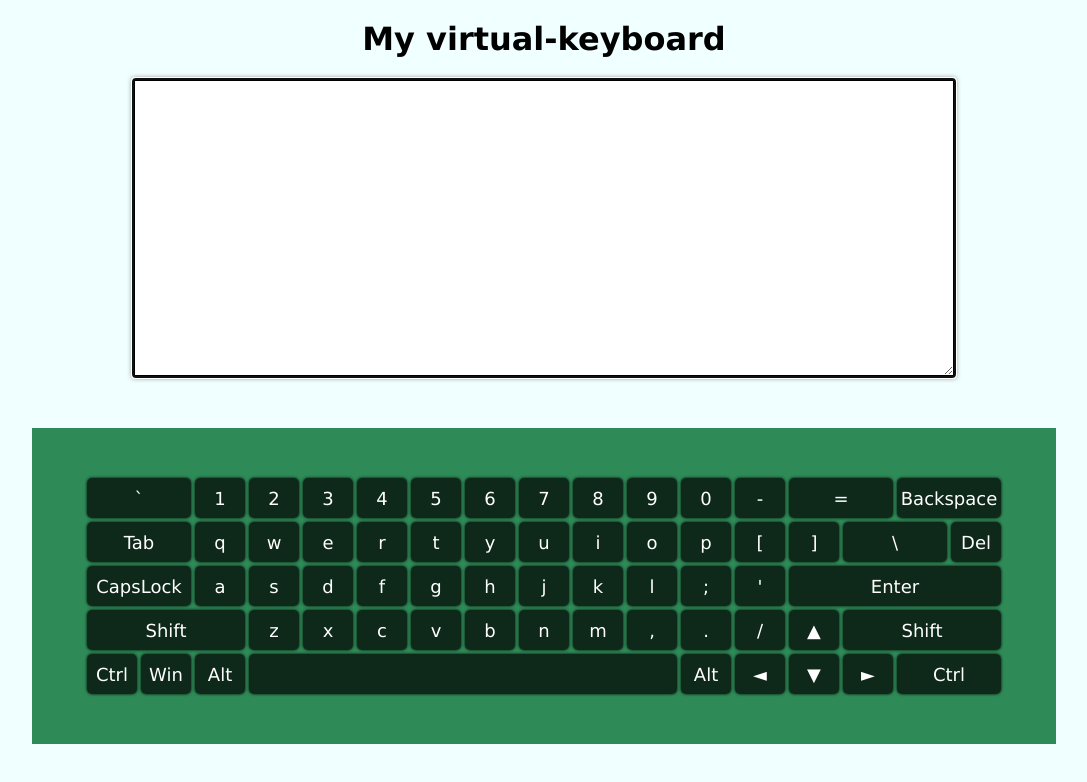
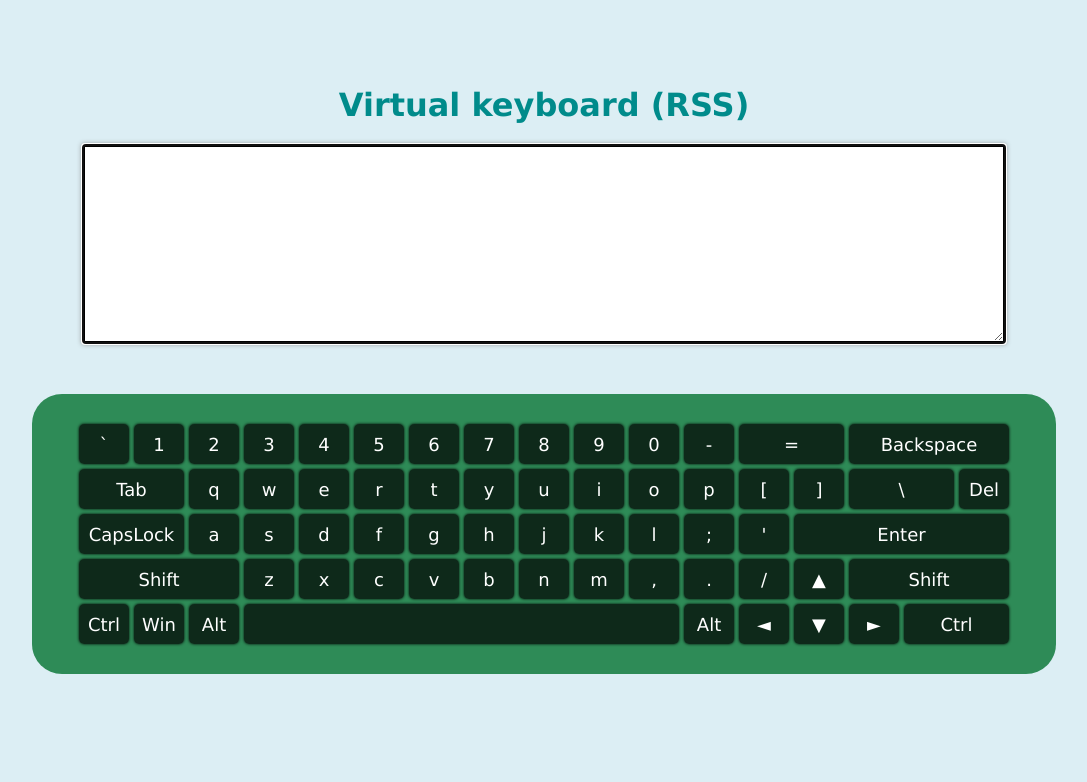
Before and after one commit to takeAmoment/Virtual-keyboard, a plain HTML site: page virtual-keyboard/index.html in a window 1280 px wide. Shown: the whole page, without its empty margins (96-1183 px from the left). Drawn offline with Linux system fonts and the light colour scheme.

Commit message:
feat: change background color body and class active

```diff
--- a/virtual-keyboard/script.js
+++ b/virtual-keyboard/script.js
@@ -2,7 +2,7 @@
 
 const title = document.createElement('div');
 title.className = 'title';
-title.textContent = 'My virtual-keyboard';
+title.textContent = 'Virtual keyboard (RSS)';
 document.body.appendChild(title);
 
 /*--------create textarea--------*/
@@ -31,7 +31,7 @@ let enKeys = {
     '8': 'Digit8',
     '9': 'Digit9',
     '0': 'Digit0',
-    '-': 'NumpadSubtract',
+    '-': 'Minus',
     '=': 'Equal',
     'Backspace': 'Backspace',
     'Tab': 'Tab',
@@ -120,15 +120,7 @@ function createActionOfKey(key, event){
         doCapsLock(key);
     }
 }
-// function removeActive(){
-//     keysArr.forEach(key => {
-//         key.classList.remove('active');
-//         if(key.dataset.key === event.code || key.dataset.key === event.target.dataset.key){
-//             key.classList.add('active');
-//             createActionOfKey(key, event);
-//         }
-//     })
-// }
+
 function addActiveToKey(event){
     keysArr.forEach(key => {
         key.classList.remove('active');
@@ -235,25 +227,9 @@ function isShift(){
             }
         })
     }
-
-
-
 }
-
-
-
-
-// function removeActiveToKey(){
-//     keysArr.forEach(key => {
-//         key.classList.remove('active');
-//     })
-// }
 
 document.addEventListener('keydown', function(event){
     console.log(event.code)
     addActiveToKey(event);
 })
-// document.addEventListener('keyup', function(event){
-//     console.log(event.code)
-//     removeActiveToKey(event);
-// })
--- a/virtual-keyboard/style.css
+++ b/virtual-keyboard/style.css
@@ -8,8 +8,9 @@
 }
 
 body{
-    background-color:azure;
+    background-color: rgba(173, 216, 230, 0.421);
     max-width: 1280px;
+    height: 100vh;
     margin: 0 auto;
     display: flex;
     align-items: center;
@@ -22,26 +23,30 @@ body{
     text-align: center;
     font-size: 32px;
     font-weight: 700;
-    margin: 20px;
+    margin: 10px 0px 20px 0px;
+    color: darkcyan;
 }
 .textarea{
-    width: calc(80% - 200px);
-    height: 300px;
+    width: calc(80% - 100px);
+    height: 200px;
     border: 3px solid black;
     box-shadow: 0px 0px 5px grey;
     font-size: 18px;
 }
 .keyboard{
     display: grid;
+    border-radius: 30px;
     justify-content: center;
-    grid-template-columns: repeat(17, minmax(auto, 50px));
+    grid-template-columns: repeat(17, 50px);
     grid-template-rows: repeat(5, minmax(auto, 40px));
-    padding: 50px 20px;
+    padding: 30px 10px;
     width: 80%;
     margin: 50px 70px;
+    transition: 0.4s;
     background-color:seagreen;
-    gap: 4px;
+    gap: 5px;
 }
+
 .key{
     display: flex;
     padding: 5px;
@@ -57,25 +62,23 @@ body{
     background-color:rgba(0, 0, 0, 0.5);
 }
 .key:nth-child(1){
-    grid-column: 12;
+    grid-column: 11;
     grid-row: 1;
 }
 .key:nth-child(11){
-    grid-column: 1/3;
+    grid-column: 1/2;
     grid-row: 1;
 }
 .key:nth-child(13){
-    grid-column: 14/16;
+    grid-column: 13/15;
 }
 .key:nth-child(14){
-    grid-column: 16/18;
+    grid-column: 15/18;
 }
 .key:nth-child(15){
     grid-column: 1/3;
 }
-.key:nth-child(14){
-    grid-column: 16/18;
-}
+
 .key:nth-child(28){
     grid-column: 15/17;
 }
@@ -98,9 +101,10 @@ body{
     grid-column: 16/18;
 }
 .key.active{
-    box-shadow: 0px 0px 1px grey;
+    box-shadow: 0px 1px 1px rgba(0, 0, 0, 0.655);
+    border-radius: 7px;
     transform: scale(0.98);
     transform: translateY(1px);
-    transition: 0.3s;
-    background-color:rgba(0, 0, 255, 0.3);
+    transition: 0.4s;
+    background-color: rgba(255, 255, 0, 0.495);
 }
```
